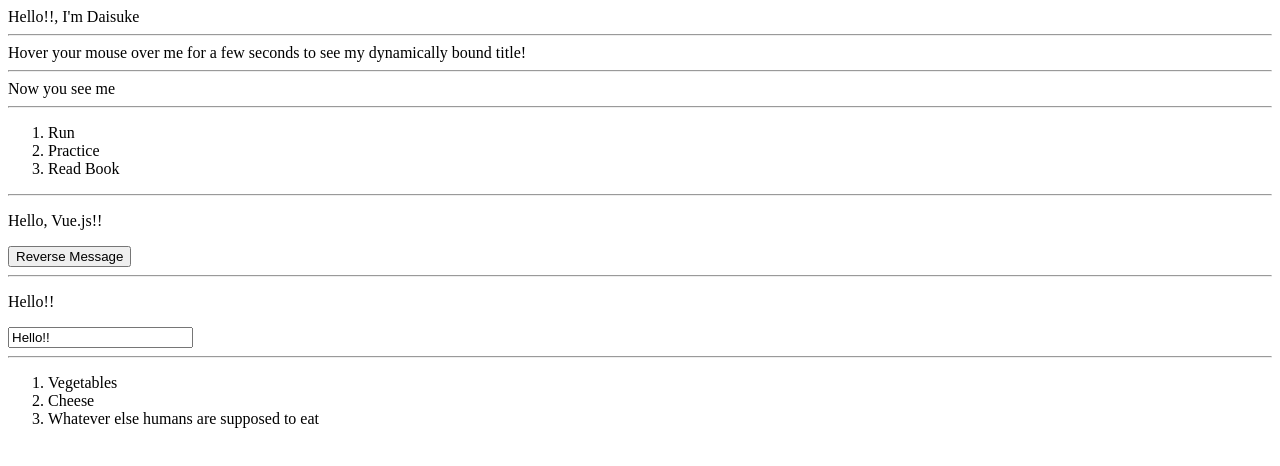
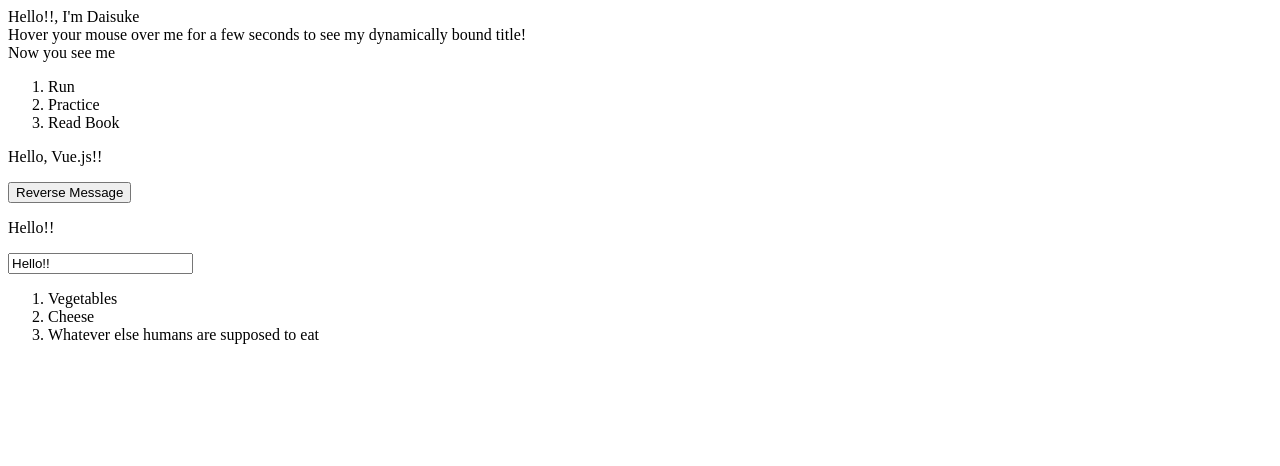
Before and after one commit to disk042/vuejs-version2, a plain HTML site: page hello/index.html in a window 1280 px wide. Drawn offline with nearby package versions, Linux system fonts and the light colour scheme.

Commit message:
delete: hrタグ

```diff
--- a/hello/index.html
+++ b/hello/index.html
@@ -11,17 +11,14 @@
     <div id="app">
         {{ message }}, I'm {{ firstName }}
     </div>
-    <hr>
     <div id="app-2">
         <span v-bind:title=" message ">
         Hover your mouse over me for a few seconds
         to see my dynamically bound title!
     </div>
-    <hr>
     <div id="app-3">
       <span v-show="seen">Now you see me</span>
     </div>
-    <hr>
     <div id="app-4">
         <ol>
             <li v-for="todo in todos">
@@ -29,18 +26,15 @@
             </li>
         </ol>
     </div>
-    <hr>
     <div id="app-5">
         <p>{{ message }}</p>
         <button @click="reverseMessage">Reverse Message</button>
         <!-- v-on:click = @click -->
     </div>
-    <hr>
     <div id="app-6">
         <p>{{ message }}</p>
         <input v-model="message">
     </div>
-    <hr>
     <div id="app-7">
         <ol>
             <todo-item v-for="item in groceryList" v-bind:todo="item" v-bind:key="item.id"></todo-item>
```
